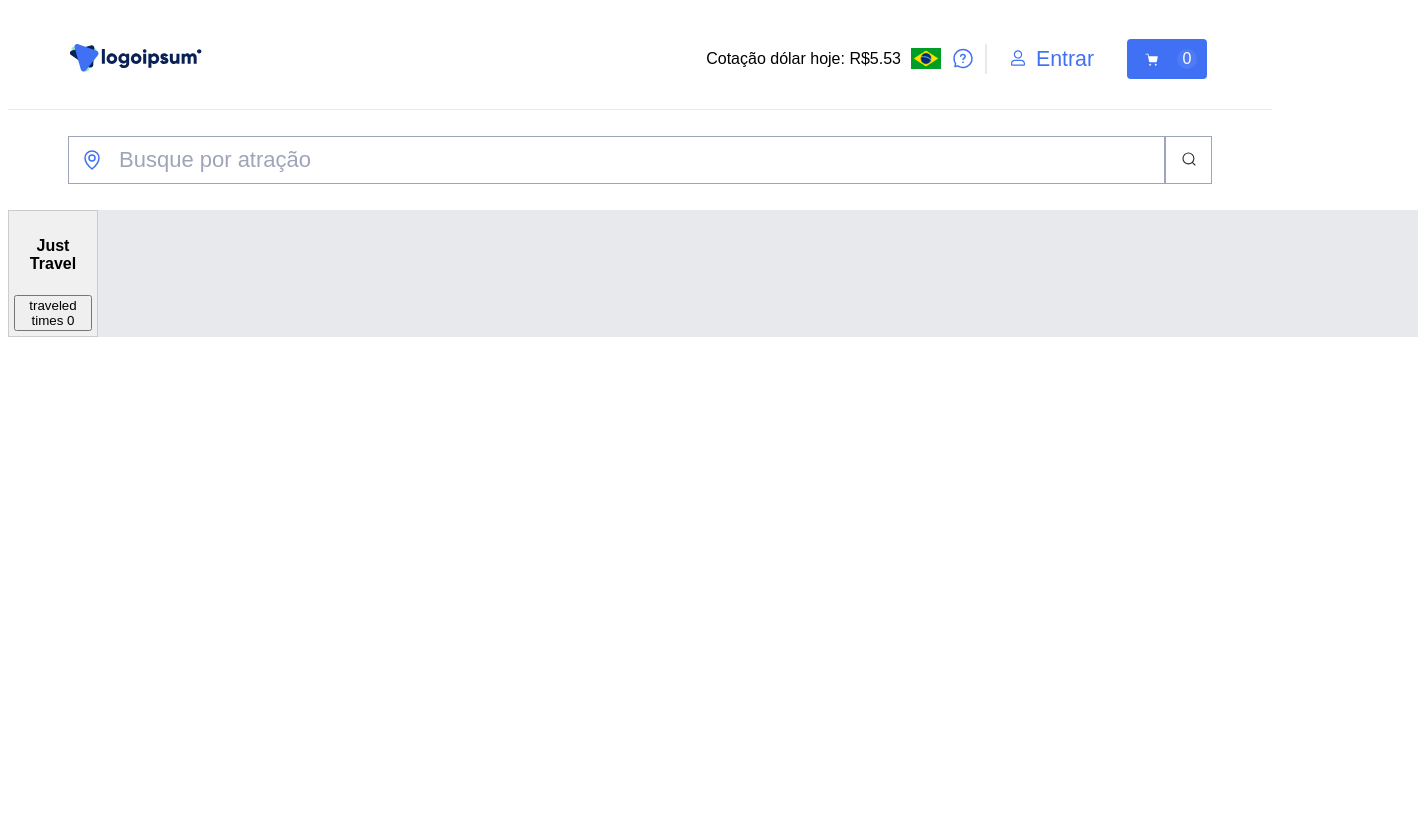
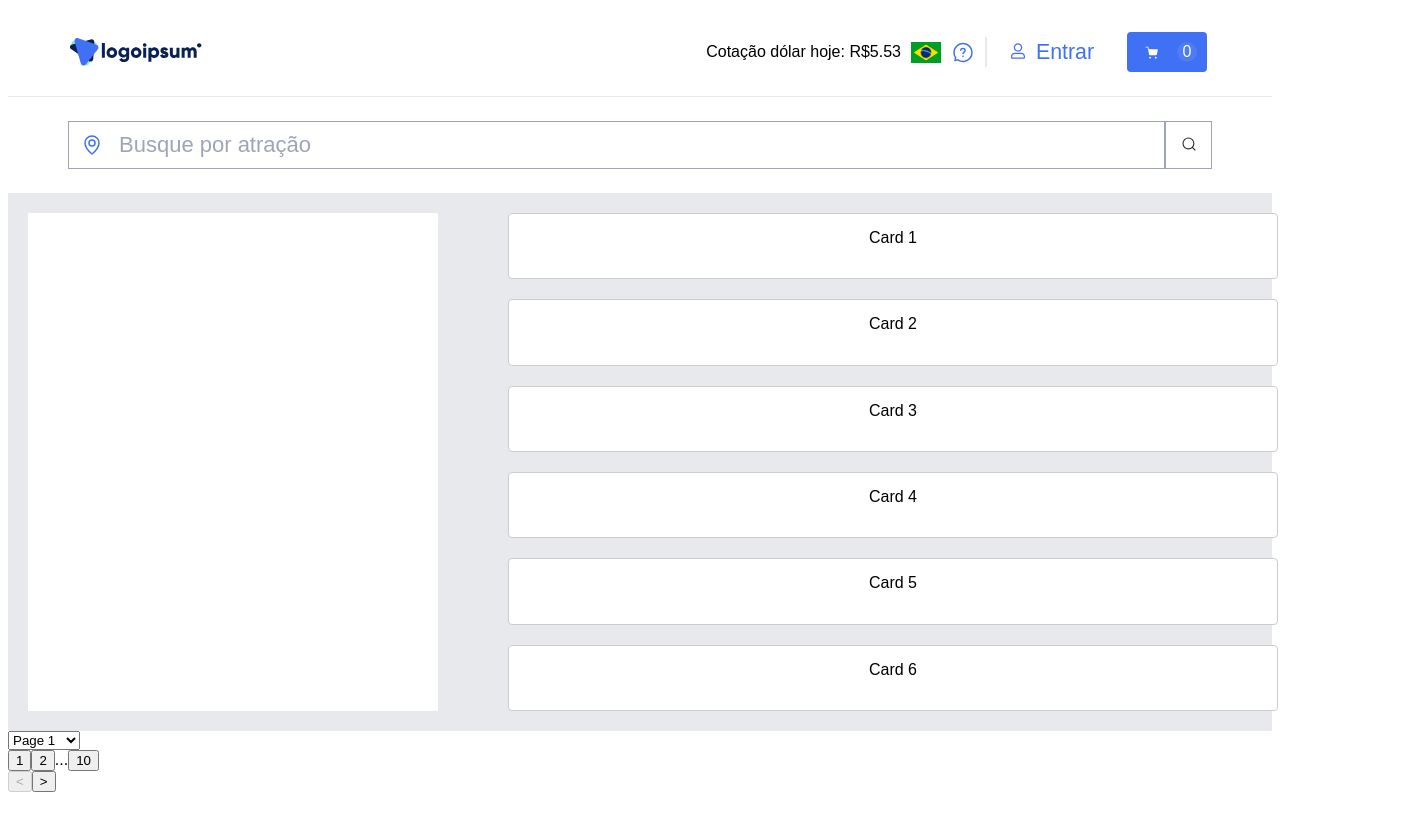
Before and after one commit to just-trial/frontend, a React (Vite) app: page / in a window 1280 px wide. Shown: the whole page, 1418 px wide, since content can reach past the window. Built offline with nearby package versions, Linux system fonts and the light colour scheme; a web font is replaced by a local one.

Commit message:
[Grid] layout

```diff
--- a/src/App.css
+++ b/src/App.css
@@ -1,5 +1,5 @@
 .app {
-  height: 100vh;
+  height: 98vh;
   width: 100%;
   display: flex;
   flex-direction: column;
--- a/src/App.tsx
+++ b/src/App.tsx
@@ -2,13 +2,27 @@ import './App.css'
 import Header from './components/Header'
 import Grid from './components/Grid'
 import SearchBar from './components/Searchbar'
+import { useState } from 'react';
+import Pagination from './components/Pagination';
 
 function App() {
+  const [currentPage, setCurrentPage] = useState(1);
+  const totalPages = 10;
+
+  const handlePageChange = (page: number) => {
+    setCurrentPage(page);
+  };
+
   return (
     <div className='app'>
       <Header />
       <SearchBar/>
       <Grid/>
+      <Pagination
+        currentPage={currentPage}
+        totalPages={totalPages}
+        onPageChange={handlePageChange}
+      />
     </div>
   )
 }
--- a/src/components/Grid.css
+++ b/src/components/Grid.css
@@ -1,14 +1,17 @@
 /* Base styles for grid items */
 .grid-container {
   display: grid;
-  gap: 30px;
-  margin: 0 auto;
   background-color: #E7E9ED;
+  height: 100vh;
+  width: 100%;
+  margin: 0;
+  padding: 0;
 }
 
 /* Desktop styles */
 @media (min-width: 1024px) {
   .grid-container {
+    gap: 30px; /* Gutter for desktop */
     grid-template-columns: repeat(12, 90px); /* 12 columns of 90px */
   }
   .grid-item {
@@ -48,16 +51,33 @@
 
 /* Styles for filter box */
 .filter-box {
-  grid-column: span 5; /* Occupy 5 grid items */
-  background-color: #e0e0e0; /* Light grey background */
-  padding: 20px;
-  border: 1px solid #ccc;
+  grid-column: span 4; /* Occupy 5 grid items */
+  background-color: #FFFFFFFF;
+  margin: 20px;
 }
 
 /* Styles for main box */
 .main-box {
   grid-column: span 7; /* Occupy 7 grid items */
-  background-color: #f0f0f0; /* Slightly different grey background */
   padding: 20px;
+  height: 100%;
+}
+
+/* Container for the cards */
+.cards-container {
+  display: flex;
+  flex-direction: column;
+  gap: 20px;
+  width: 100%;
+  height: 100%;
+}
+
+/* Individual card styles */
+.card {
+  background-color: #ffffff;
   border: 1px solid #ccc;
+  padding: 15px;
+  text-align: center;
+  border-radius: 4px;
+  flex: 1;
 }
--- a/src/components/Grid.tsx
+++ b/src/components/Grid.tsx
@@ -1,24 +1,22 @@
 import { useState } from 'react'
-import './Grid.css'; // Ensure the CSS file is imported
+import './Grid.css';
 
 const Grid = () => {
   const [count, setCount] = useState(0)
 
   return (
     <div className="grid-container">
-        <div className="grid-item">
-            <h4>Just Travel</h4>
-            <div className="card">
-                <button onClick={() => setCount((count) => count + 1)}>
-                    traveled times {count}
-                </button>
-            </div>
+      <div className="filter-box"></div>
+      <div className="main-box">
+        <div className="cards-container">
+          <div className="card">Card 1</div>
+          <div className="card">Card 2</div>
+          <div className="card">Card 3</div>
+          <div className="card">Card 4</div>
+          <div className="card">Card 5</div>
+          <div className="card">Card 6</div>
         </div>
-      {/* {Array.from({ length: 12 }).map((_, index) => (
-        <div className="grid-item" key={index}>
-          Item {index + 1}
-        </div>
-      ))} */}
+      </div>
     </div>
   );
 };
--- /dev/null
+++ b/src/components/Pagination.css
@@ -0,0 +1,32 @@
+.pagination-container {
+  background-color: #E7E9ED;
+  display: flex;
+  display: row;
+  align-items: center;
+  justify-content: center;
+  margin: 20px 0;
+}
+
+.pagination-button {
+  background-color: #E7E9ED;
+  border: none;
+  padding: 10px 15px;
+  margin: 0 5px;
+  cursor: pointer;
+  border-radius: 4px;
+  transition: background-color 0.3s;
+}
+
+.pagination-button:hover:not(:disabled) {
+  background-color: #c0c4c9;
+}
+
+.pagination-button:disabled {
+  cursor: not-allowed;
+  background-color: #d3d3d3;
+}
+
+.pagination-button.active {
+  background-color: #4070f4;
+  color: white;
+}
--- /dev/null
+++ b/src/components/Pagination.tsx
@@ -0,0 +1,127 @@
+import React from 'react';
+
+interface PaginationProps {
+  currentPage: number;
+  totalPages: number;
+  onPageChange: (page: number) => void;
+}
+
+const Pagination: React.FC<PaginationProps> = ({
+  currentPage,
+  totalPages,
+  onPageChange,
+}) => {
+  const handlePageChange = (page: number) => {
+    onPageChange(page);
+  };
+
+  const renderPageButtons = () => {
+    const buttons = [];
+
+    if (totalPages <= 5) {
+      for (let i = 1; i <= totalPages; i++) {
+        buttons.push(
+          <button
+            key={i}
+            className={`pagination-button ${
+              currentPage === i ? 'active' : ''
+            }`}
+            onClick={() => handlePageChange(i)}
+          >
+            {i}
+          </button>
+        );
+      }
+    } else {
+      // Always show the first page
+      buttons.push(
+        <button
+          key={1}
+          className={`pagination-button ${
+            currentPage === 1 ? 'active' : ''
+          }`}
+          onClick={() => handlePageChange(1)}
+        >
+          1
+        </button>
+      );
+
+      // Show ellipsis if needed
+      if (currentPage > 3) {
+        buttons.push(<span key="ellipsis-left">...</span>);
+      }
+
+      // Show current page and surrounding pages
+      const startPage = Math.max(2, currentPage - 1);
+      const endPage = Math.min(totalPages - 1, currentPage + 1);
+
+      for (let i = startPage; i <= endPage; i++) {
+        buttons.push(
+          <button
+            key={i}
+            className={`pagination-button ${
+              currentPage === i ? 'active' : ''
+            }`}
+            onClick={() => handlePageChange(i)}
+          >
+            {i}
+          </button>
+        );
+      }
+
+      // Show ellipsis if needed
+      if (currentPage < totalPages - 2) {
+        buttons.push(<span key="ellipsis-right">...</span>);
+      }
+
+      // Always show the last page
+      buttons.push(
+        <button
+          key={totalPages}
+          className={`pagination-button ${
+            currentPage === totalPages ? 'active' : ''
+          }`}
+          onClick={() => handlePageChange(totalPages)}
+        >
+          {totalPages}
+        </button>
+      );
+    }
+
+    return buttons;
+  };
+
+  const handleSelectChange = (event: React.ChangeEvent<HTMLSelectElement>) => {
+    const selectedPage = Number(event.target.value);
+    onPageChange(selectedPage);
+  };
+
+  return (
+    <div className="pagination-container">
+      <select onChange={handleSelectChange} value={currentPage}>
+        {Array.from({ length: totalPages }, (_, index) => (
+          <option key={index + 1} value={index + 1}>
+            Page {index + 1}
+          </option>
+        ))}
+      </select>
+      <div className="pagination-buttons">{renderPageButtons()}</div>
+      <button
+        className="pagination-button"
+        onClick={() => handlePageChange(currentPage - 1)}
+        disabled={currentPage === 1}
+      >
+        {"<"}
+      </button>
+      <button
+        className="pagination-button"
+        onClick={() => handlePageChange(currentPage + 1)}
+        disabled={currentPage === totalPages}
+      >
+        {">"}
+      </button>
+    </div>
+  );
+};
+
+export default Pagination;
```
